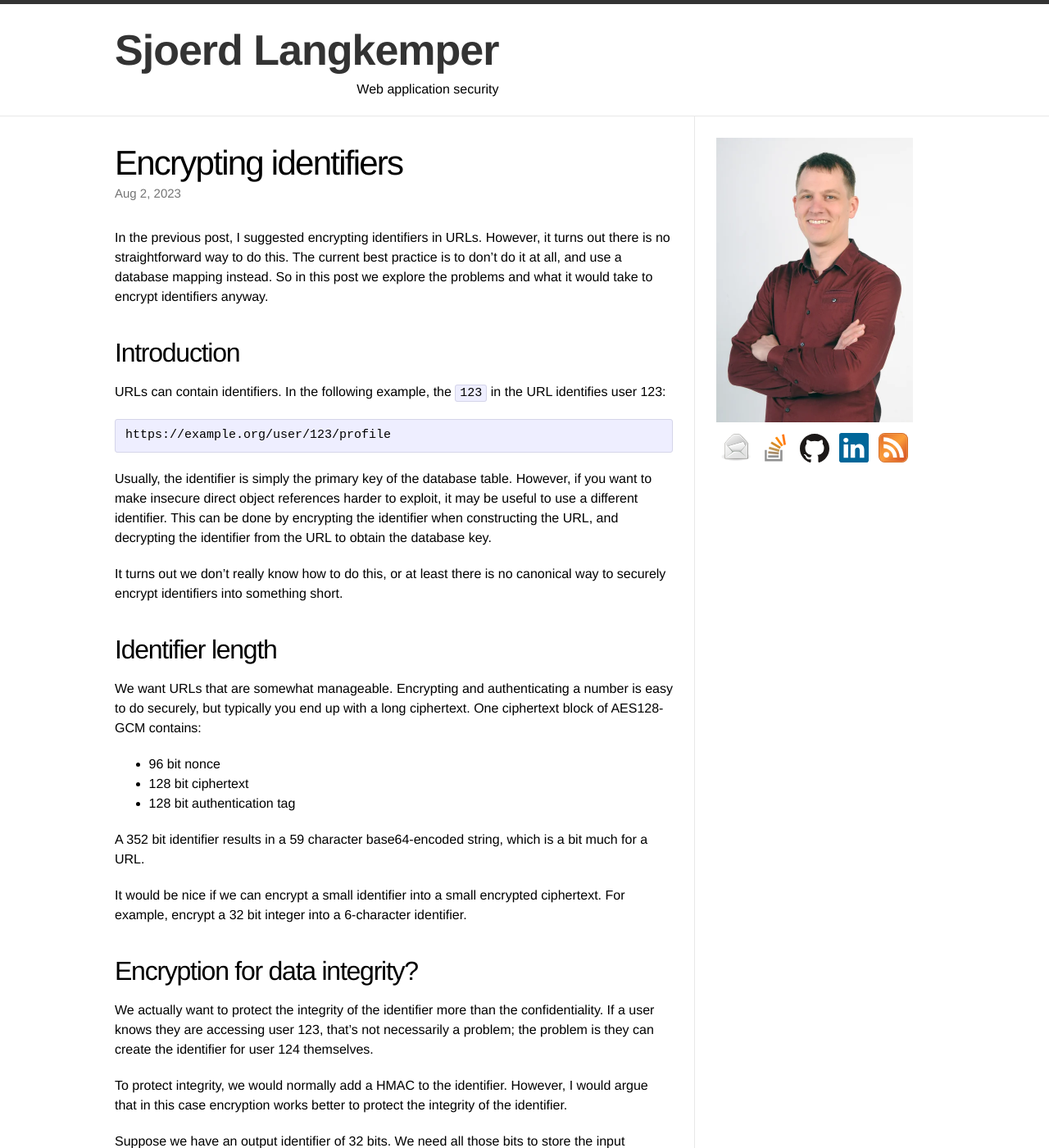
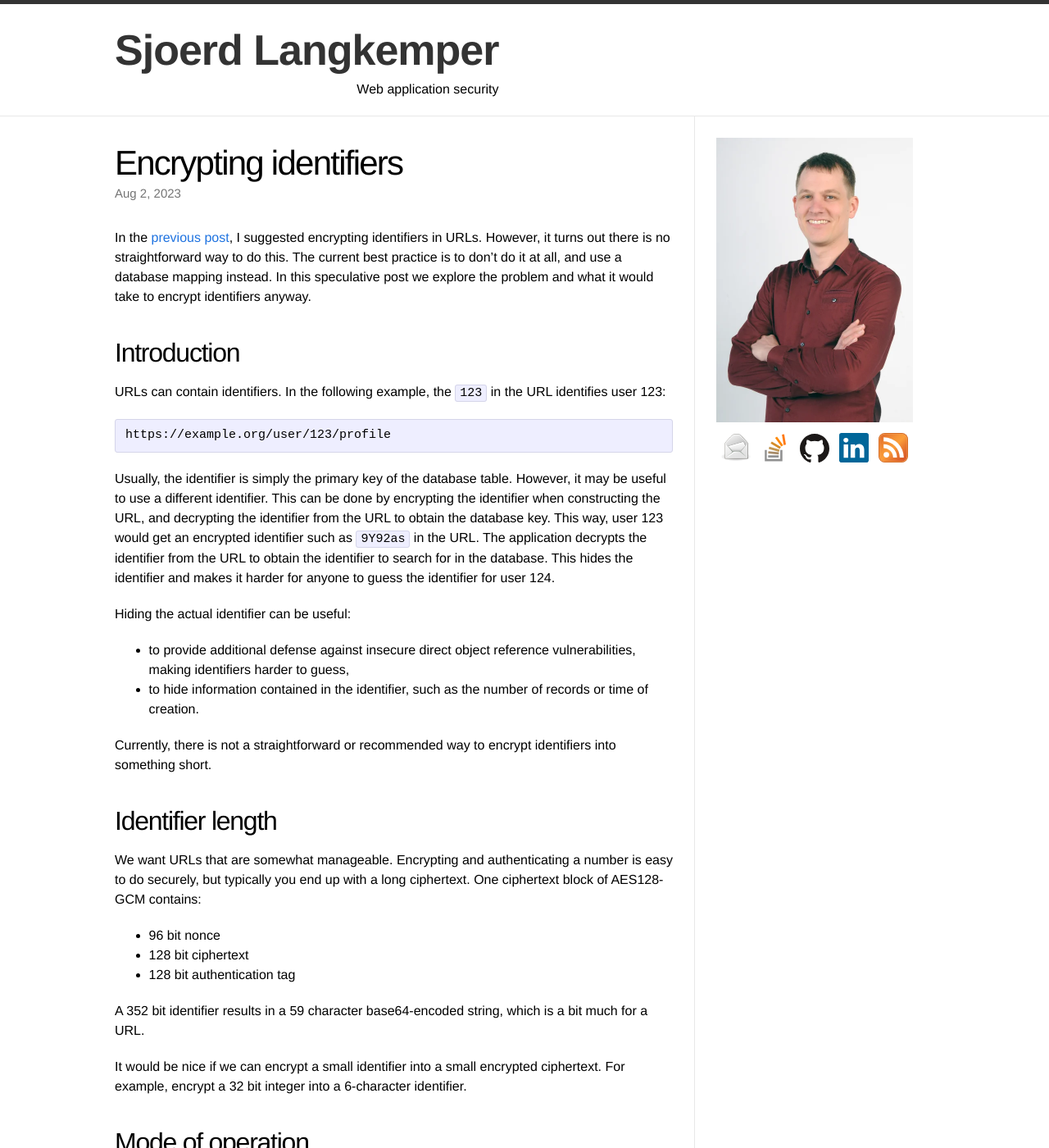
Before and after one commit to Sjord/Sjord.github.io, a Jekyll site: the page built from _posts/2023-04-28-encrypting-identifiers.md, in a window 1280 px wide and 1400 px high. Shown: the whole window at 82% size. Built offline with Jekyll 4.4.1, drawn with Linux system fonts in a browser that asks for light colours; some of the changed text lies outside the part shown.

Commit message:
Finish post

````diff
--- a/_posts/2023-04-28-encrypting-identifiers.md
+++ b/_posts/2023-04-28-encrypting-identifiers.md
@@ -5,7 +5,7 @@
 date: 2023-08-02
 ---
 
-In the previous post, I suggested encrypting identifiers in URLs. However, it turns out there is no straightforward way to do this. The current best practice is to don't do it at all, and use a database mapping instead. So in this post we explore the problems and what it would take to encrypt identifiers anyway.
+In the [previous post](/2023/04/26/identifiers-uuid-ulid-security/), I suggested encrypting identifiers in URLs. However, it turns out there is no straightforward way to do this. The current best practice is to don't do it at all, and use a database mapping instead. In this speculative post we explore the problem and what it would take to encrypt identifiers anyway.
 
 ## Introduction
 
@@ -15,9 +15,13 @@
 https://example.org/user/123/profile
 ```
 
-Usually, the identifier is simply the primary key of the database table. However, if you want to make insecure direct object references harder to exploit, it may be useful to use a different identifier. This can be done by encrypting the identifier when constructing the URL, and decrypting the identifier from the URL to obtain the database key.
+Usually, the identifier is simply the primary key of the database table. However, it may be useful to use a different identifier. This can be done by encrypting the identifier when constructing the URL, and decrypting the identifier from the URL to obtain the database key. This way, user 123 would get an encrypted identifier such as `9Y92as` in the URL. The application decrypts the identifier from the URL to obtain the identifier to search for in the database. This hides the identifier and makes it harder for anyone to guess the identifier for user 124.
 
-It turns out we don't really know how to do this, or at least there is no canonical way to securely encrypt identifiers into something short.
+Hiding the actual identifier can be useful:
+* to provide additional defense against insecure direct object reference vulnerabilities, making identifiers harder to guess,
+* to hide information contained in the identifier, such as the number of records or time of creation.
+
+Currently, there is not a straightforward or recommended way to encrypt identifiers into something short.
 
 ## Identifier length
 
@@ -31,6 +35,10 @@
 
 It would be nice if we can encrypt a small identifier into a small encrypted ciphertext. For example, encrypt a 32 bit integer into a 6-character identifier.
 
+## Mode of operation
+
+What we want is a pseudorandom permutation, which maps our 2<sup>32</sup> possible numeric identifiers from the database to 2<sup>32</sup> identifiers that we can use in the URL. To get a pseudorandom permutation, we don't want to use [CBC or GCM](https://en.wikipedia.org/wiki/Block_cipher_mode_of_operation) or anything, just the block cipher itself. The closest mode of operation is ECB, which is considered insecure because it exposes data structure across multiple blocks. However, we would only encrypt a single block.
+
 ## Encryption for data integrity?
 
 We actually want to protect the integrity of the identifier more than the confidentiality. If a user knows they are accessing user 123, that's not necessarily a problem; the problem is they can create the identifier for user 124 themselves.
@@ -40,6 +48,8 @@
 Suppose we have an output identifier of 32 bits. We need all those bits to store the input identifier, as it's also 32 bits. There's no room anymore for the HMAC.
 
 Even with a slightly bigger output identifier, encryption has advantages above a HMAC. Suppose we use 32 bits for the identifier, and 32 bits for the HMAC. Our final identifier would look something like `123-MGVlNz`. If an attacker wants to access record 124, they only need to brute-force 32 bits. Whereas if we encrypted the identifier using a 64-bit block cipher, they would need to brute-force all 64 bits.
+
+To use the full 64 bits and avoid creating a decryption oracle, it's important that the decrypted value is not checked and just used in the database query. Any encrypted 64-bit value is a valid identifier, and whether it is a valid database identifier depends on whether the record is found in the database.
 
 ## Small block ciphers
 
@@ -106,11 +116,11 @@
 
 This is generally true, but often a result of the [block cipher mode of operation](https://en.wikipedia.org/wiki/Block_cipher_mode_of_operation). If the cipher itself offers a pseudorandom permutation and we only encrypt exactly one block, [bit flip attacks](/2018/04/25/bitflip-effect-on-encryption-operation-modes/) and [padding oracles](/2022/03/20/padding-oracle-attacks-lucky13/) do not apply.
 
-Cryptographic best practice advice is to use authenticated encryption, and that conflicts with our requirement of short identifiers. For this reason, it's possible that there will never be a best practice recommended way to encrypt identifiers, since nobody wants to recommend skipping authentication.
+Cryptographic best practice advice is to use authenticated encryption, and that conflicts with our requirement of short identifiers. It's possible that there will never be a best practice recommended way to encrypt identifiers, since nobody wants to recommend skipping authentication.
 
 ### Sign the whole URL
 
-Instead of protecting the integrity of a single number, we could also protect the integrity of the whole URL, including query string parameters. By adding a HMAC to the URL, the whole URL is protected. This makes the URL longer, but now only one HMAC is ever needed.
+Instead of protecting the integrity of a single number, we could also protect the integrity of the whole URL, including query string parameters. By adding a HMAC to the URL, the whole URL is protected. This makes the URL longer, but now only one HMAC is ever needed, regardless of how many parameters the URL contains.
 
 ### Use GUIDs
 
@@ -121,3 +131,5 @@
 ## Conclusion
 
 Encrypting identifiers could be a great defense-in-depth. It's not widely used, not supported by any framework I know, and no library available that offers this. It's technically possible, and I think it could be a good idea in some circumstances, so I think this problem is worth exploring some more.
+
+The solution could be encrypting small blocks using ECB mode without any authentication. That one sentence already disregards three best-practice rules for cryptography, so I don't think anyone knowledgable in cryptographic security would recommend doing this.
````
